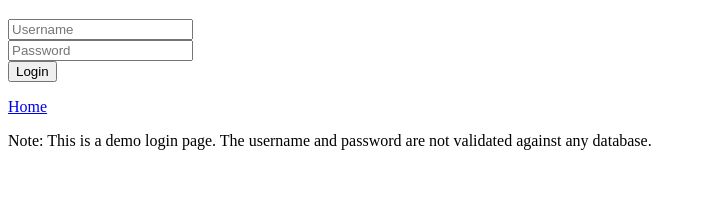
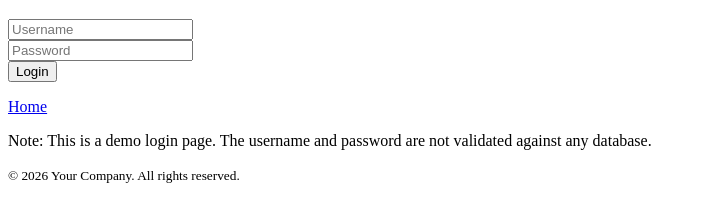
Before and after one commit to niyonsengajavan/wep-app-project, a website: page public/login.html in a window 1280 px wide. Shown: the part 61-282 px from the top of the page, without its empty margins (0-702 px from the left). Drawn offline with Linux system fonts and the light colour scheme.

Commit message:
WP-2 #comment Updates on Login page added

```diff
--- a/public/login.html
+++ b/public/login.html
@@ -9,6 +9,7 @@
   <p id="msg"></p>
   <a href="index.html">Home</a>
   <p>Note: This is a demo login page. The username and password are not validated against any database.</p>
+  <small>© 2026 Your Company. All rights reserved.</small>
   <script>
     async function go() {
       const res = await fetch('/api/login', {
```
